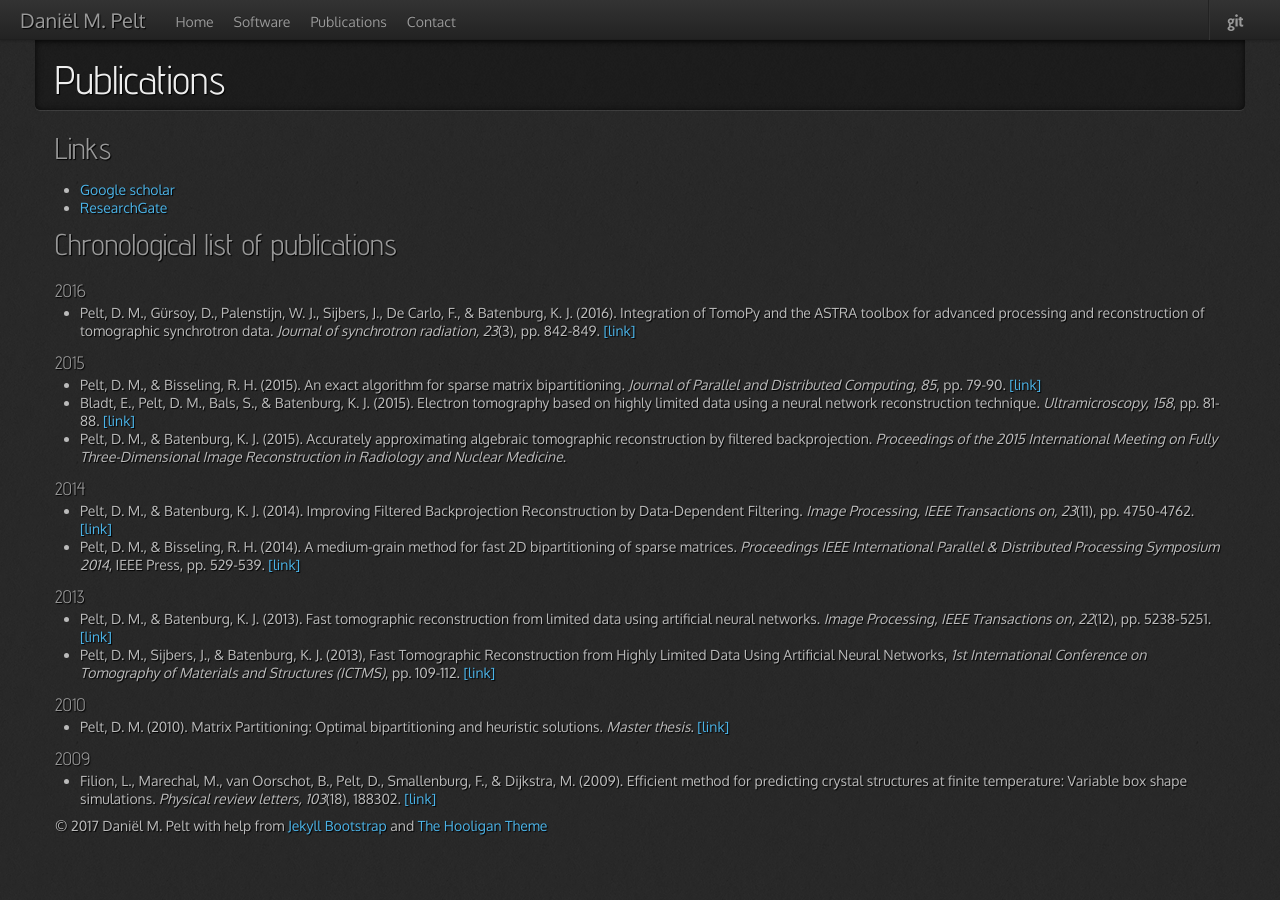
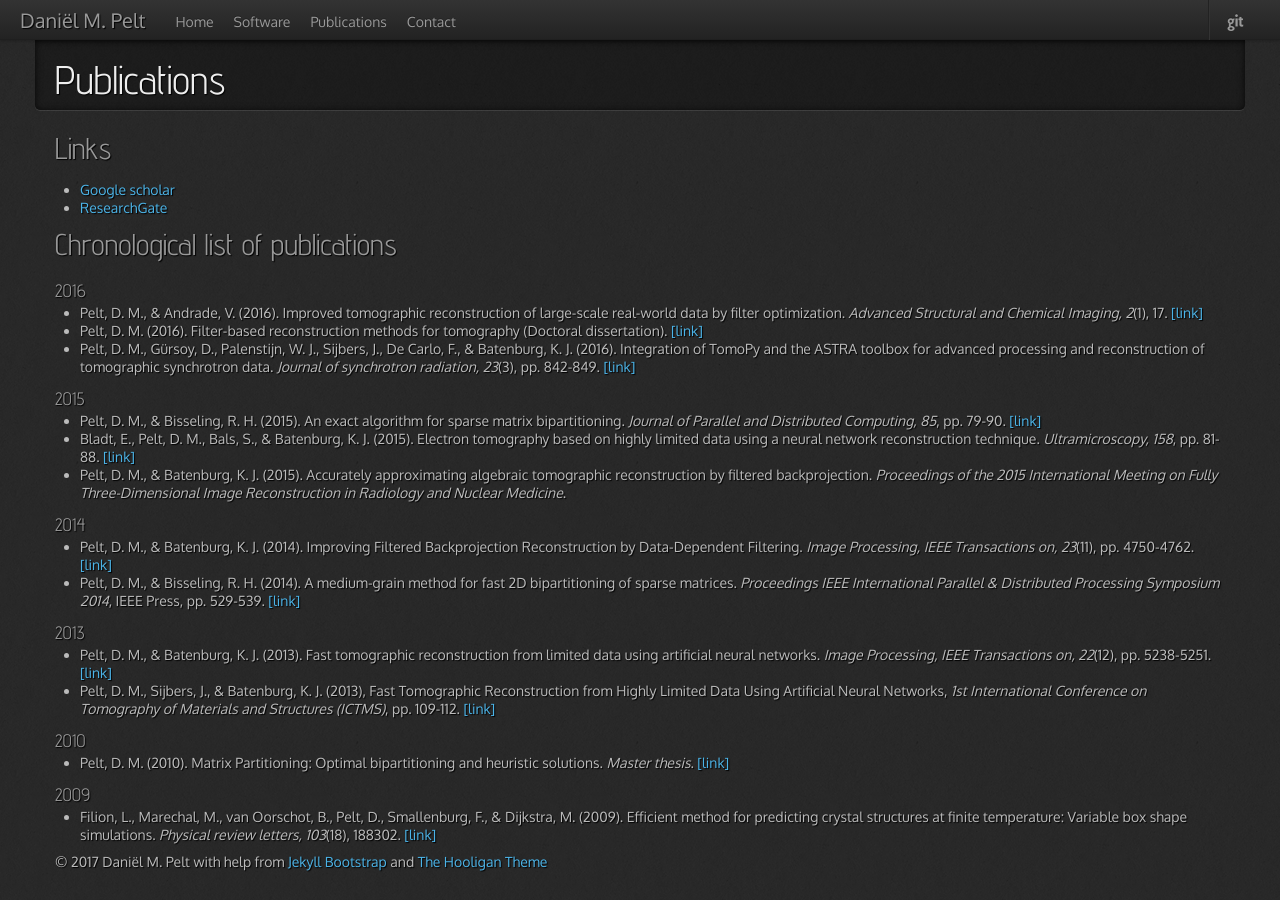
Before and after one commit to dmpelt/dmpelt.github.com, a Jekyll site: the page built from publications.md, in a window 1280 px wide. Built offline with Jekyll 4.4.1, drawn with Linux system fonts in a browser that asks for light colours; nearby versions of some CDN libraries.

Commit message:
add new publications

```diff
--- a/publications.md
+++ b/publications.md
@@ -11,6 +11,8 @@ group: navigation
 ## Chronological list of publications
 
 ### 2016
+* Pelt, D. M., & Andrade, V. (2016). Improved tomographic reconstruction of large-scale real-world data by filter optimization. *Advanced Structural and Chemical Imaging, 2*(1), 17. [\[link\]](https://ascimaging.springeropen.com/articles/10.1186/s40679-016-0033-y)
+* Pelt, D. M. (2016). Filter-based reconstruction methods for tomography (Doctoral dissertation). [\[link\]](http://hdl.handle.net/1887/39638)
 * Pelt, D. M., G&uuml;rsoy, D., Palenstijn, W. J., Sijbers, J., De Carlo, F., & Batenburg, K. J. (2016). Integration of TomoPy and the ASTRA toolbox for advanced processing and reconstruction of tomographic synchrotron data. *Journal of synchrotron radiation, 23*(3), pp. 842-849. [\[link\]](https://doi.org/10.1107/S1600577516005658)
 
 ### 2015
```
